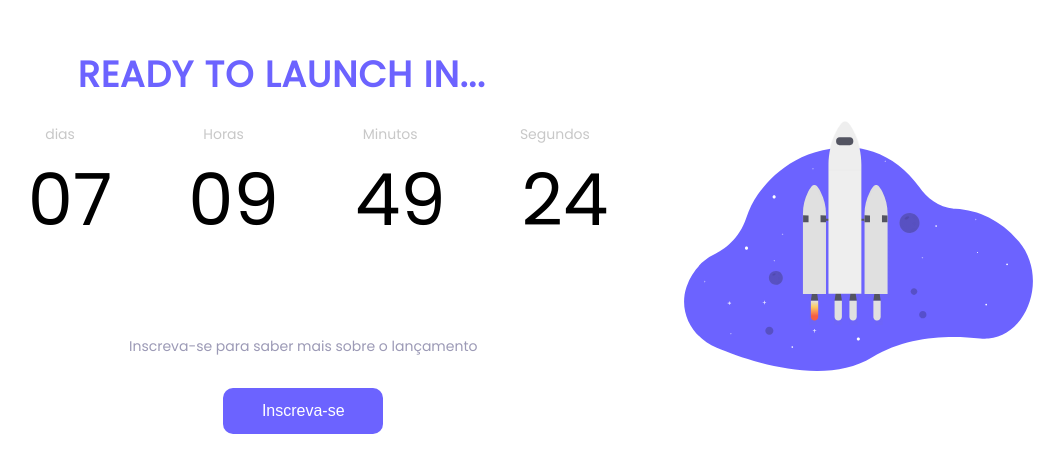
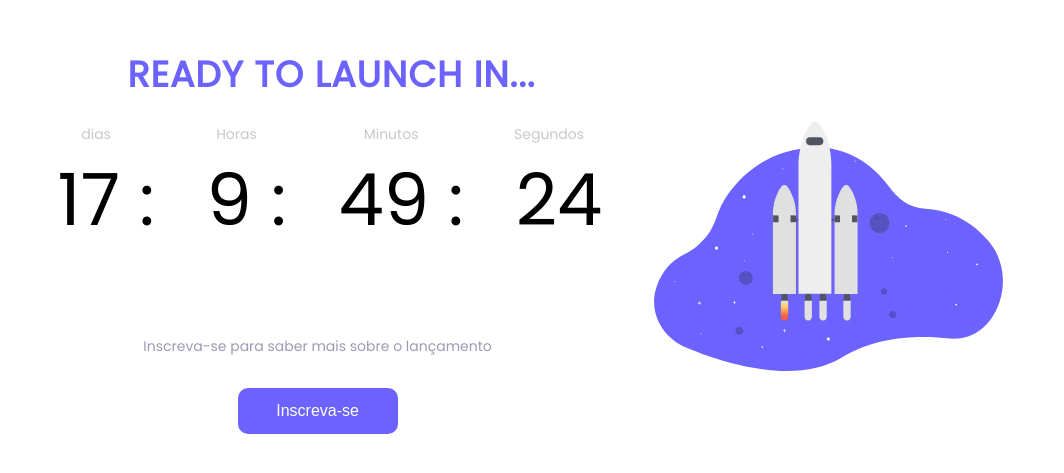
Before and after one commit to guimiiller/countdown, a plain HTML site: page index.html in a window 1280 px wide. Shown: the part 125-598 px from the top of the page, without its empty margins (64-1128 px from the left). Drawn offline with Linux system fonts and the light colour scheme.

Commit message:
update point

```diff
--- a/script.js
+++ b/script.js
@@ -4,7 +4,7 @@ const minutesEl = document.getElementById('mins')
 const secondsEl = document.getElementById('seconds')
 
 
-let newDays = "10 Nov 2022"
+let newDays = "20 Nov 2022"
 
 function countdown(){
     const newDayDate = new Date(newDays)
@@ -15,17 +15,26 @@ function countdown(){
     const days = Math.floor(totalSeconds / 3600 / 24)
     const hours = Math.floor(totalSeconds / 3600) % 24
     const mins = Math.floor(totalSeconds / 60) % 60
-    const seconds = Math.floor(totalSeconds) % 60;
+    const seconds = Math.floor(totalSeconds) % 60
 
-    daysEL.innerHTML = formatTime(days);
+    daysEL.innerHTML = formatTime(days)
     hoursEl.innerHTML = formatTime(hours)
     minutesEl.innerHTML = formatTime(mins)
     secondsEl.innerHTML = formatTime(seconds)
+
+    daysEL.innerHTML = formatPoint(days)
+    hoursEl.innerHTML = formatPoint(hours)
+    minutesEl.innerHTML = formatPoint(mins)
+    secondsEl.innerHTML = seconds
 }
 
 
 function formatTime(time){
-    return time < 10 ? `0${time}` : time;
+    return time < 10 ? `0${time}` : time
+}
+
+function formatPoint(point){
+    return point > 0 ? `${point} :` : `${point} :`
 }
 
 countdown()
--- a/style.css
+++ b/style.css
@@ -26,6 +26,7 @@ h1 {
     color: #6C63FF;
     font-size: 36px;
     display: flex;
+    padding-left: 30px;
 }
 
 
@@ -122,7 +123,7 @@ img {
     }
 
     .countdown-container {
-        gap: 3.5rem;
+        gap: 2rem;
     }
 
 }
@@ -136,6 +137,6 @@ img {
     }
 
     h1 {
-        padding-left: 70px;
+        padding-left: 90px;
     }
 }
```
